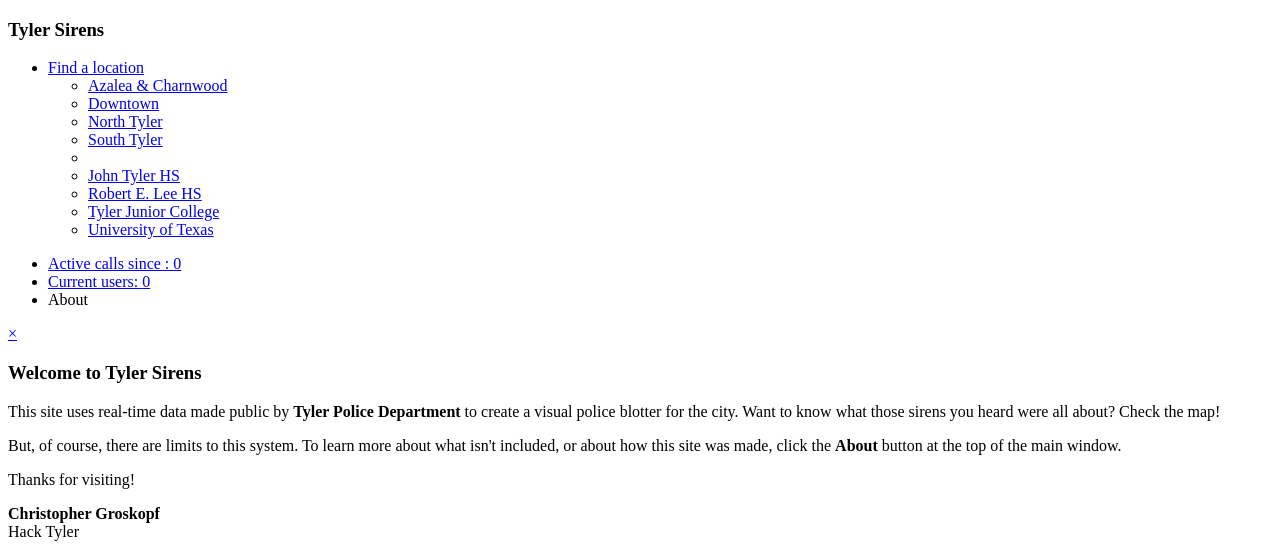
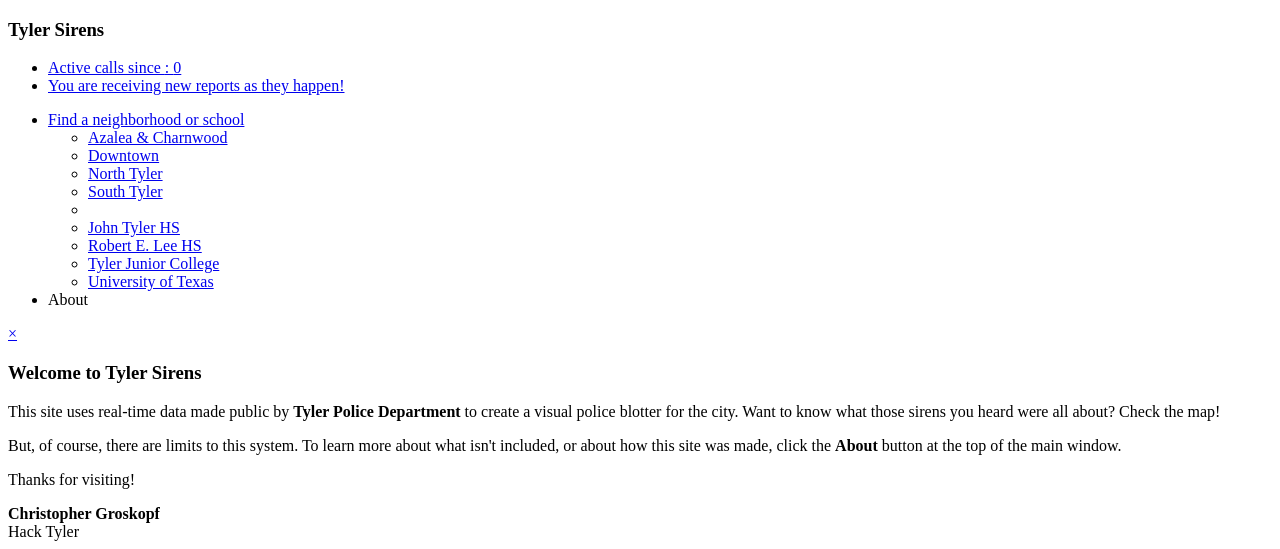
Before and after one commit to hacktyler/hacktyler_crime, a Django app: template sirens/templates/index.html in a window 1280 px wide. Shown: the top 549 px of the page. Run offline with Django 3.2, Linux system fonts and the light colour scheme; the template is opened without the code that fills it: most values are stand-ins (such as "Sample title", 1, 10 or a date in 2020); parts of the project's set-up code (start-up, migrations or seed data) failed here and were passed over; some libraries are stand-ins or nearby versions.

Commit message:
Rearrange topbar.

```diff
--- a/sirens/static/css/sirens.css
+++ b/sirens/static/css/sirens.css
@@ -1,6 +1,9 @@
 .container { width: 100%; }
 #content { margin-top: 40px; }
 #map { position: absolute; width: 100%; height: 100%; }
+
+.topbar h3 { padding-left: 12px; }
+.topbar .about { padding-right: 15px; }
 
 #active-calls-list { max-width: 350px; white-space: nowrap; }
 .active-call-item table {
--- a/sirens/templates/index.html
+++ b/sirens/templates/index.html
@@ -20,7 +20,17 @@
                 <h3><a data-controls-modal="welcome-modal" data-keyboard="true" data-backdrop="true">Tyler Sirens</a></h3>
                 <ul class="nav">
                     <li class="dropdown">
-                        <a href="#" class="dropdown-toggle">Find a location</a>
+                        <a href="#" class="dropdown-toggle">Active calls since <span id="start-time"></span>: <span id="active-call-count" class="count label warning">0</span></a>
+                        <ul id="active-calls-list" class="dropdown-menu">
+                        </ul>
+                    </li>
+                    <li><a href="#">You are receiving new reports as they happen!</a></li>
+                </ul>
+                <ul class="nav secondary-nav">
+
+                    <!--<li><a href="#">Current users: <span id="member-count" class="count label success">0</span></a></li>-->
+                    <li class="dropdown">
+                        <a href="#" class="dropdown-toggle">Find a neighborhood or school</a>
                         <ul class="dropdown-menu">
                             <li><a href="#" class="location" data-latitude="32.3309" data-longitude="-95.3006" data-zoom="14">Azalea & Charnwood</a></li>
                             <li><a href="#" class="location" data-latitude="32.3528" data-longitude="-95.3006" data-zoom="15">Downtown</a></li>
@@ -34,15 +44,7 @@
 
                         </ul>
                     </li>
-                </ul>
-                <ul class="nav secondary-nav">
-                    <li class="dropdown">
-                        <a href="#" class="dropdown-toggle">Active calls since <span id="start-time"></span>: <span id="active-call-count" class="count label warning">0</span></a>
-                        <ul id="active-calls-list" class="dropdown-menu">
-                        </ul>
-                    </li>
-                    <li><a href="#">Current users: <span id="member-count" class="count label success">0</span></a></li>
-                    <li><a data-controls-modal="about-modal" data-keyboard="true" data-backdrop="true">About</a></li>
+                    <li class="about"><a data-controls-modal="about-modal" data-keyboard="true" data-backdrop="true">About</a></li>
                 </ul>
             </div>
         </div>
```
